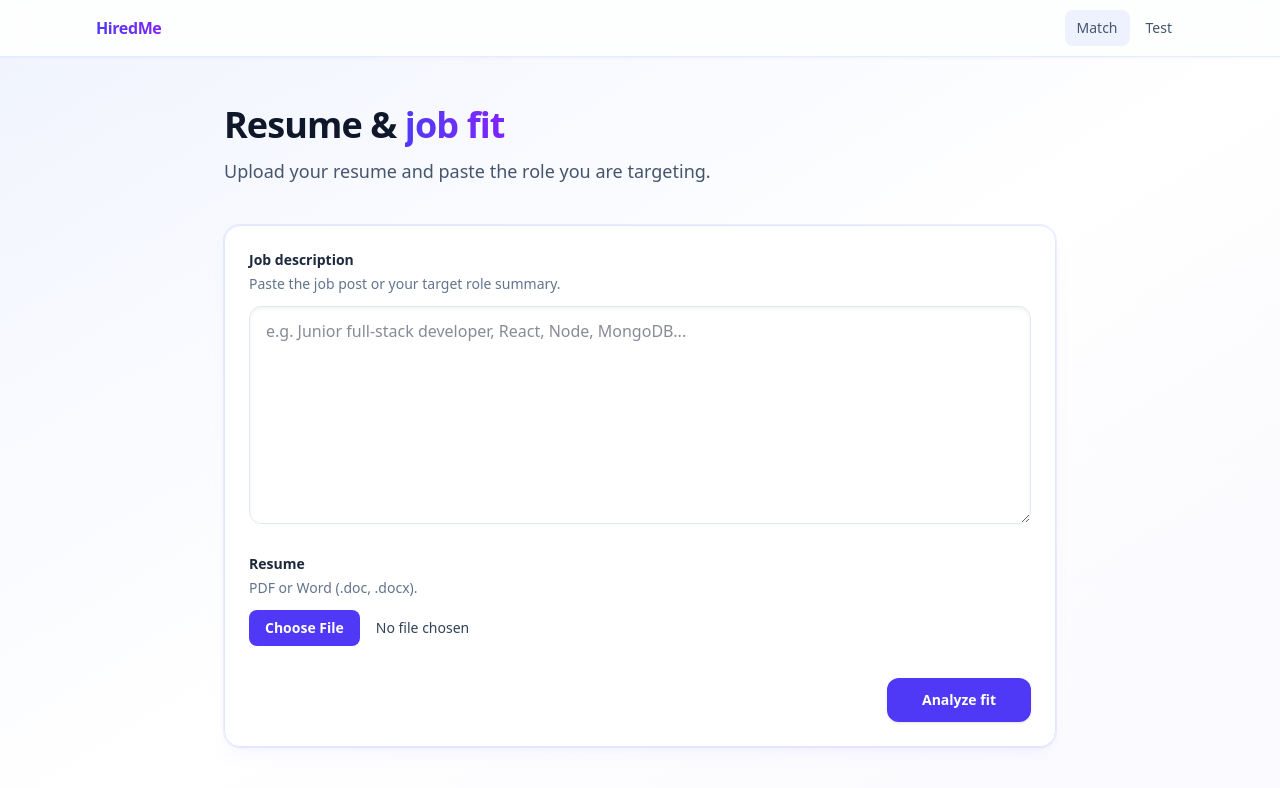
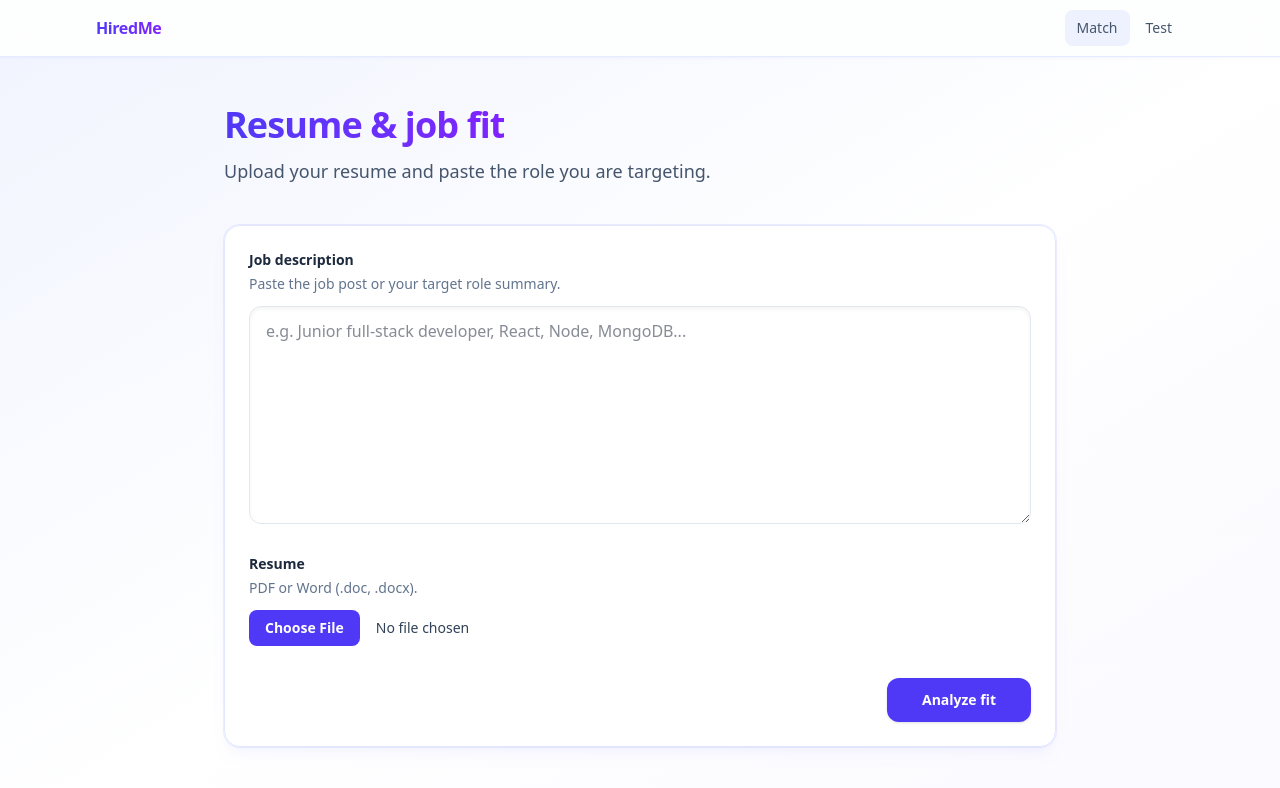
Before and after one commit to shirher0203/HiredMe, a React (Vite) app in the folder client/: page /match in a window 1280 px wide. Shown: the top 788 px of the page. Built offline with nearby package versions, Linux system fonts and the light colour scheme.

Commit message:
added navbar and improved the UI

```diff
--- a/client/src/pages/FitPreviewPage.tsx
+++ b/client/src/pages/FitPreviewPage.tsx
@@ -221,10 +221,9 @@
     <div className="min-h-screen bg-gradient-to-br from-indigo-50/70 via-white to-violet-50/50">
       <div className="mx-auto max-w-4xl px-4 py-12 sm:px-6 lg:px-8">
         <header className="mb-10">
-          <h1 className="text-3xl font-bold tracking-tight text-slate-900 sm:text-4xl">
-            Resume &{" "}
+          <h1 className="text-3xl font-bold tracking-tight sm:text-4xl">
             <span className="bg-gradient-to-r from-indigo-600 to-violet-600 bg-clip-text text-transparent">
-              job fit
+              Resume & job fit
             </span>
           </h1>
           <p className="mt-3 max-w-2xl text-lg text-slate-600">
```
